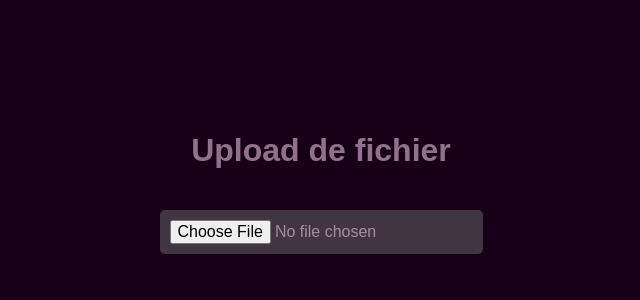
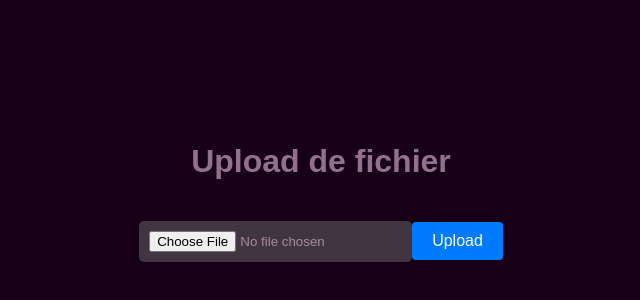
Before and after one commit to Tiritibambix/iTransfer, a React (Create React App) app in the folder frontend/: page / in a window 1280 px wide. Shown: the part 208-508 px from the top of the page, without its empty margins (319-959 px from the left). Built offline with nearby package versions, Linux system fonts and the light colour scheme.

Commit message:
fbhdbytrdhbrhdg

```diff
--- a/frontend/src/App.js
+++ b/frontend/src/App.js
@@ -1,16 +1,13 @@
 import React, { useState } from 'react';
 
-function App({ backendUrl }) {
-  const [file, setFile] = useState(null);  // État pour gérer le fichier sélectionné
-  const [progress, setProgress] = useState(0); // État pour la progression
+function App() {
+  const [uploading, setUploading] = useState(false);
 
-  // Gérer la sélection de fichier
-  const handleFileChange = (event) => {
-    setFile(event.target.files[0]);  // Sauvegarder le fichier sélectionné
-  };
+  // Récupérer dynamiquement l'URL du backend à partir de l'environnement
+  const backendUrl = window.location.origin.replace('3500', '5500');  // Dynamique : on change le port 3500 -> 5500
 
-  // Gérer l'upload du fichier
-  const handleFileUpload = async () => {
+  const handleFileUpload = async (event) => {
+    const file = event.target.files[0];
     if (!file) {
       console.error('Aucun fichier sélectionné');
       return;
@@ -19,14 +16,15 @@
     const formData = new FormData();
     formData.append('file', file);
 
+    setUploading(true);  // Démarrer l'upload
+
     try {
       const response = await fetch(`${backendUrl}/upload`, {
         method: 'POST',
         body: formData,
-        headers: {
-          // Ne pas spécifier le Content-Type ici, fetch le gère automatiquement pour FormData
-        },
       });
+
+      setUploading(false);  // Fin de l'upload
 
       if (!response.ok) {
         throw new Error(`Erreur: ${response.statusText}`);
@@ -35,53 +33,17 @@
       const data = await response.json();
       console.log('Réponse du backend:', data);
     } catch (error) {
+      setUploading(false);
       console.error('Erreur lors de l\'envoi du fichier:', error);
     }
   };
 
   return (
-    <div style={{ padding: '20px', textAlign: 'center' }}>
+    <div>
       <h1>Upload de fichier</h1>
-      <input
-        type="file"
-        onChange={handleFileChange}
-        style={{
-          padding: '10px',
-          fontSize: '16px',
-          marginTop: '20px',
-          cursor: 'pointer',
-        }}
-      />
-
-      {/* Affichage du bouton "Upload" si un fichier a été sélectionné */}
-      {file && (
-        <button
-          onClick={handleFileUpload}
-          style={{
-            padding: '10px 20px',
-            fontSize: '16px',
-            marginTop: '20px',
-            cursor: 'pointer',
-            backgroundColor: '#007bff', // Couleur du thème
-            color: 'white',
-            border: 'none',
-            borderRadius: '4px',
-            textAlign: 'center',
-          }}
-        >
-          Upload
-        </button>
-      )}
-
-      {/* Affichage de la barre de progression */}
-      <div style={{ marginTop: '20px' }}>
-        {progress > 0 && (
-          <div>
-            <progress value={progress} max="100" />
-            <span>{progress}%</span>
-          </div>
-        )}
-      </div>
+      <input type="file" onChange={handleFileUpload} />
+      {uploading && <button disabled>Upload en cours...</button>}
+      {!uploading && <button onClick={handleFileUpload}>Upload</button>}
     </div>
   );
 }
```
Also changed, not shown: 1 other file (tests, documents, lock files or other folders).
